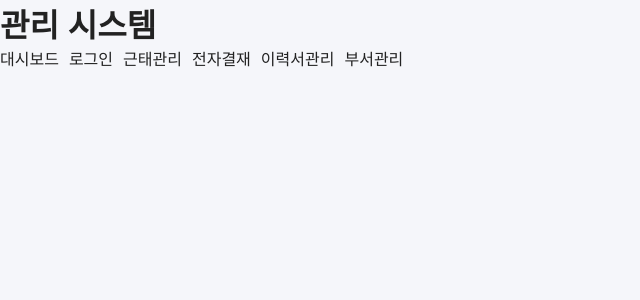
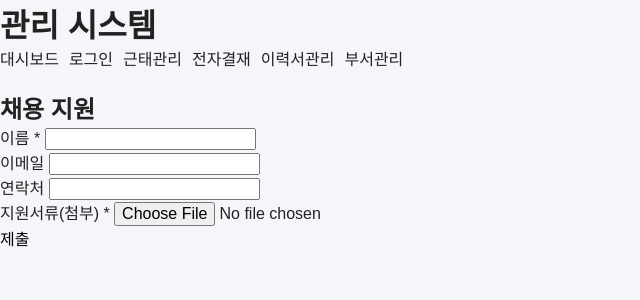
Before and after one commit to Miniproject-management/management-front, a React (Vite) app: page /apply in a window 1280 px wide. Shown: the top 300 px of the page, without its empty margins (0-640 px from the left). Built offline with nearby package versions, Linux system fonts and the light colour scheme.

Commit message:
feat: Application Page dev

```diff
--- a/src/App.jsx
+++ b/src/App.jsx
@@ -6,6 +6,7 @@ import ApprovalPage from "./pages/approval/ApprovalPage";
 import ResumePage from "./pages/resume/ResumePage";
 import DepartmentPage from "./pages/department/DepartmentPage";
 import DashboardPage from "./pages/dashboard/DashboardPage";
+import JobApplicationPage from "./pages/apply/JobApplicationPage";
 
 function App() {
   return (
@@ -30,6 +31,7 @@ function App() {
           <Route path="/approval" element={<ApprovalPage />} />
           <Route path="/resume" element={<ResumePage />} />
           <Route path="/department" element={<DepartmentPage />} />
+          <Route path="/apply" element={<JobApplicationPage />} />
         </Routes>
       </div>
     </BrowserRouter>
--- /dev/null
+++ b/src/pages/apply/JobApplicationPage.jsx
@@ -0,0 +1,67 @@
+import { useState } from "react";
+
+export default function JobApplicationPage() {
+  const [msg, setMsg] = useState("");
+  const [loading, setLoading] = useState(false);
+
+  async function onSubmit(e) {
+    e.preventDefault();
+    const form = e.currentTarget;
+    const fd = new FormData(form);
+    if (!fd.get("name")?.toString().trim()) {
+      setMsg("이름을 입력하세요.");
+      return;
+    }
+    const f = fd.get("file");
+    if (!f || typeof f === "string" || f.size === 0) {
+      setMsg("파일을 선택하세요.");
+      return;
+    }
+    setLoading(true);
+    setMsg("");
+    try {
+      const res = await fetch("/api/public/applications", { method: "POST", body: fd });
+      const data = await res.json().catch(() => ({}));
+      setMsg(res.ok ? (data.message || "제출 완료") : (data.error || `오류 ${res.status}`));
+      if (res.ok) form.reset();
+    } catch {
+      setMsg("연결 실패");
+    }
+    setLoading(false);
+  }
+
+  return (
+    <div>
+      <h2>채용 지원</h2>
+      <form onSubmit={onSubmit}>
+        <p>
+          <label>
+            이름 * <input name="name" disabled={loading} />
+          </label>
+        </p>
+        <p>
+          <label>
+            이메일 <input name="email" type="email" disabled={loading} />
+          </label>
+        </p>
+        <p>
+          <label>
+            연락처 <input name="phone" disabled={loading} />
+          </label>
+        </p>
+        <p>
+          <label>
+            지원서류(첨부) *{" "}
+            <input name="file" type="file" disabled={loading} />
+          </label>
+        </p>
+        <p>
+          <button type="submit" disabled={loading}>
+            {loading ? "제출중" : "제출"}
+          </button>
+        </p>
+        {msg ? <p>{msg}</p> : null}
+      </form>
+    </div>
+  );
+}
```
